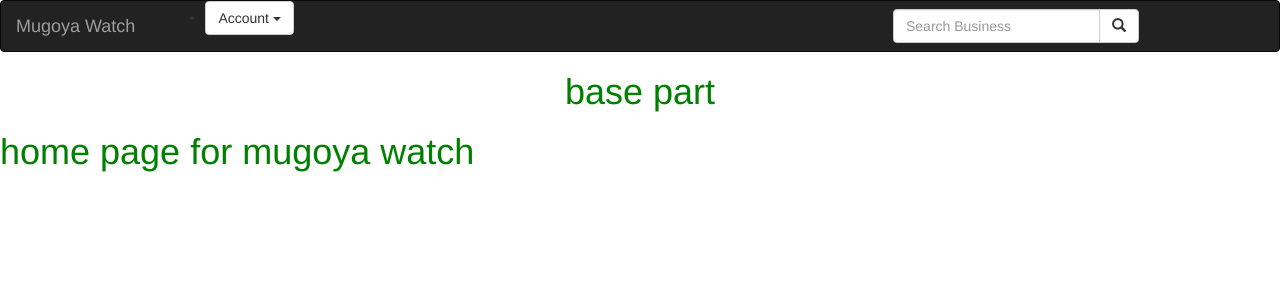
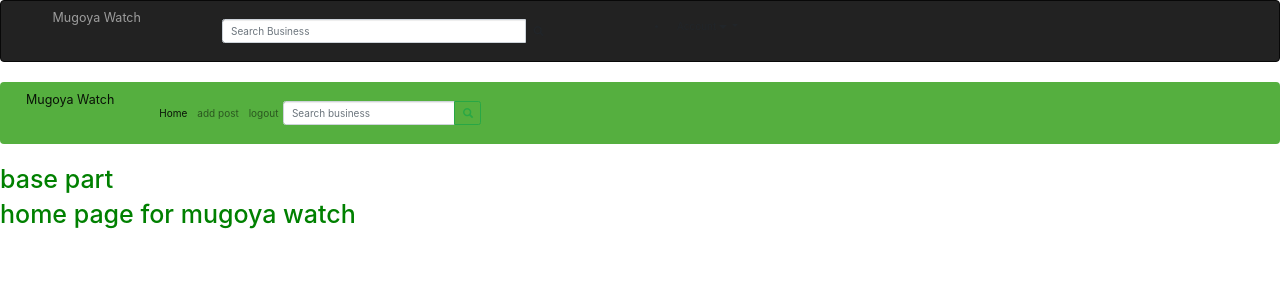
Before and after one commit to trevor-ngugi/mugoya-watch, a Django app: page / in a window 1280 px wide. Shown: the top 300 px of the page. Run offline with Django 3.2, Linux system fonts and the light colour scheme; the visitor is signed in with stand-in values (Sample User, id 1); data that the repository does not hold is empty; some libraries are stand-ins or nearby versions.

Commit message:
edit navbar

```diff
--- a/mugoyawatch/templates/hood/base.html
+++ b/mugoyawatch/templates/hood/base.html
@@ -13,6 +13,8 @@
 
   {% block styles %}
   {% bootstrap_css %}
+  <link rel="stylesheet" href="https://stackpath.bootstrapcdn.com/bootstrap/4.3.1/css/bootstrap.min.css"
+    integrity="sha384-ggOyR0iXCbMQv3Xipma34MD+dH/1fQ784/j6cY/iJTQUOhcWr7x9JvoRxT2MZw1T" crossorigin="anonymous">
   <link rel="stylesheet" href="{% static 'css/base.css' %}">
 {% endblock %}
 
@@ -21,11 +23,14 @@
 
     {% include "navbar.html" %}
     {% block content %}
-        <h1 class='text-center'>base part</h1>
+        <h1 >base part</h1>
     {%endblock%}
 
     {% block scripts %}
-        <script src="https://ajax.googleapis.com/ajax/libs/jquery/3.2.1/jquery.min.js"></script>
+    <script src="https://ajax.googleapis.com/ajax/libs/jquery/3.2.1/jquery.min.js"></script>
+    <script src="https://code.jquery.com/jquery-3.3.1.slim.min.js" integrity="sha384-q8i/X+965DzO0rT7abK41JStQIAqVgRVzpbzo5smXKp4YfRvH+8abtTE1Pi6jizo" crossorigin="anonymous"></script>
+<script src="https://cdnjs.cloudflare.com/ajax/libs/popper.js/1.14.7/umd/popper.min.js" integrity="sha384-UO2eT0CpHqdSJQ6hJty5KVphtPhzWj9WO1clHTMGa3JDZwrnQq4sF86dIHNDz0W1" crossorigin="anonymous"></script>
+<script src="https://stackpath.bootstrapcdn.com/bootstrap/4.3.1/js/bootstrap.min.js" integrity="sha384-JjSmVgyd0p3pXB1rRibZUAYoIIy6OrQ6VrjIEaFf/nJGzIxFDsf4x0xIM+B07jRM" crossorigin="anonymous"></script>
      {% bootstrap_javascript %}
     {% endblock %}
 </body>
--- a/mugoyawatch/templates/navbar.html
+++ b/mugoyawatch/templates/navbar.html
@@ -1,10 +1,12 @@
 <!DOCTYPE html>
 <html lang="en">
+
 <head>
 
   <meta charset="utf-8">
   <meta name="viewport" content="width=device-width, initial-scale=1">
 </head>
+
 <body>
   <nav class="navbar navbar-inverse">
     <div class="container-fluid">
@@ -28,7 +30,8 @@
         {% if user.is_authenticated %}
         <ul>
           <li class="dropdown">
-            <a href="#" class="dropdown-toggle btn btn-default" data-toggle="dropdown" role="button" aria-expanded="false">Account
+            <a href="#" class="dropdown-toggle btn btn-default" data-toggle="dropdown" role="button"
+              aria-expanded="false">Account
               <span class="caret"></span>
             </a>
             <ul class="dropdown-menu" role="menu">
@@ -57,5 +60,44 @@
 
     </div>
   </nav>
+
+  <nav class="navbar navbar-expand-lg navbar-light "  style="background-color: #55AF3F;">
+      <a class="navbar-brand" href="{% url 'home' %}">Mugoya Watch</a>
+      <button class="navbar-toggler" type="button" data-toggle="collapse" data-target="#navbarNav" aria-controls="navbarNav" aria-expanded="false" aria-label="Toggle navigation">
+        <span class="navbar-toggler-icon"></span>
+      </button>
+
+      <div class="collapse navbar-collapse" id="navbarNav">
+        <ul class="navbar-nav">
+          <li class="nav-item active">
+            <a class="nav-link" href="{% url 'home' %}">Home <span class="sr-only">(current)</span></a>
+          </li>
+          {% if user.is_authenticated %}
+          <li class="nav-item">
+            <a class="nav-link" href="{%url 'new_message'%}">add post</a>
+          </li>
+          <li class="nav-item">
+            <a class="nav-link" href="/logout">logout</a>
+          </li>
+          {% else %}
+          <li class="nav-item">
+              <a class="nav-link" href="{%url 'home'%}">Pricing</a>
+            </li>
+          {% endif %}
+        </ul>
+        <form class="form-inline my-2 my-lg-0" role="search" action="{% url 'search_results' %}">
+            <div class="input-group">
+              <input type="text" class="form-control" placeholder="Search business" name="business">
+              <div class="input-group-btn">
+                <button class="btn btn-outline-success my-2 my-sm-0" type="submit"><i
+                    class="glyphicon glyphicon-search"></i></button>
+              </div>
+            </div>
+          </form>
+      </div>
+    </nav>
+
+
 </body>
+
 </html>
--- /dev/null
+++ b/static/css/navbar.css
@@ -0,0 +1,3 @@
+.edit{
+    background-color: #387529;
+}
```
Lines whose indentation alone changed are shown as unchanged.
